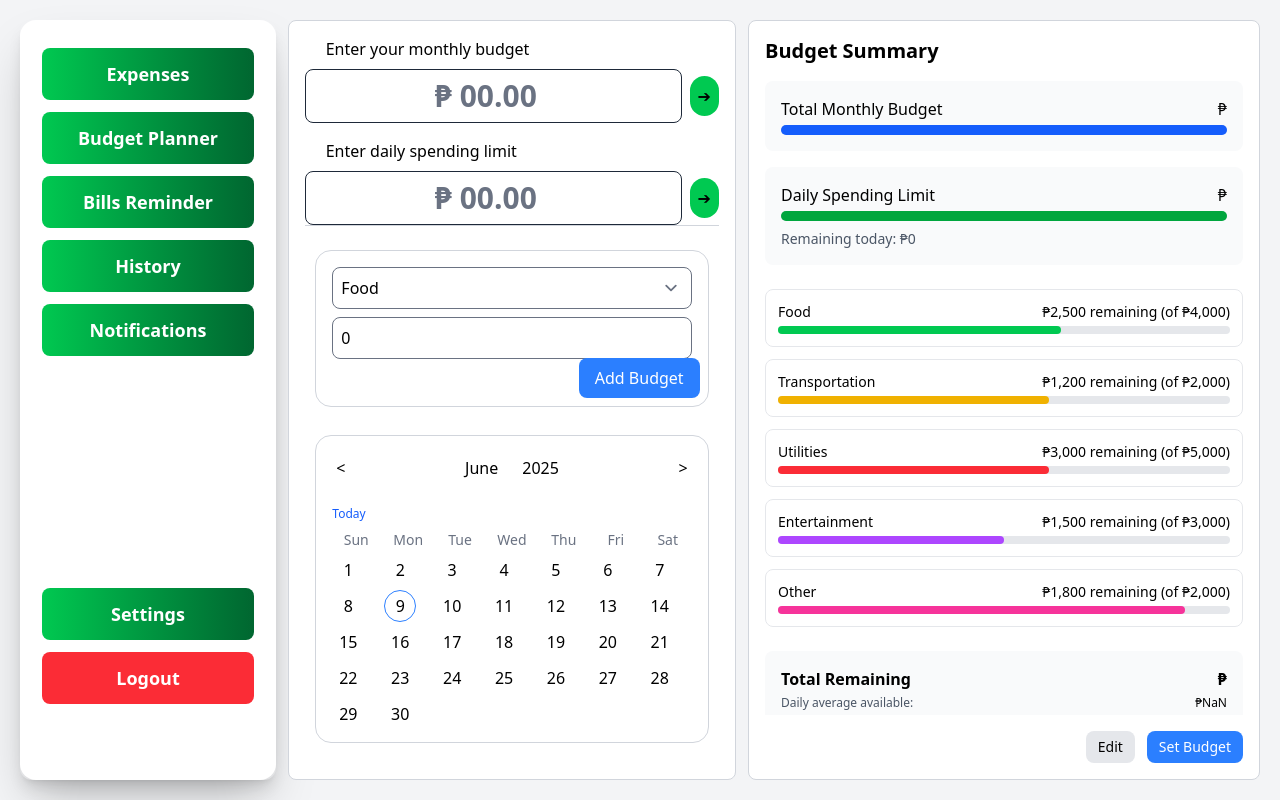
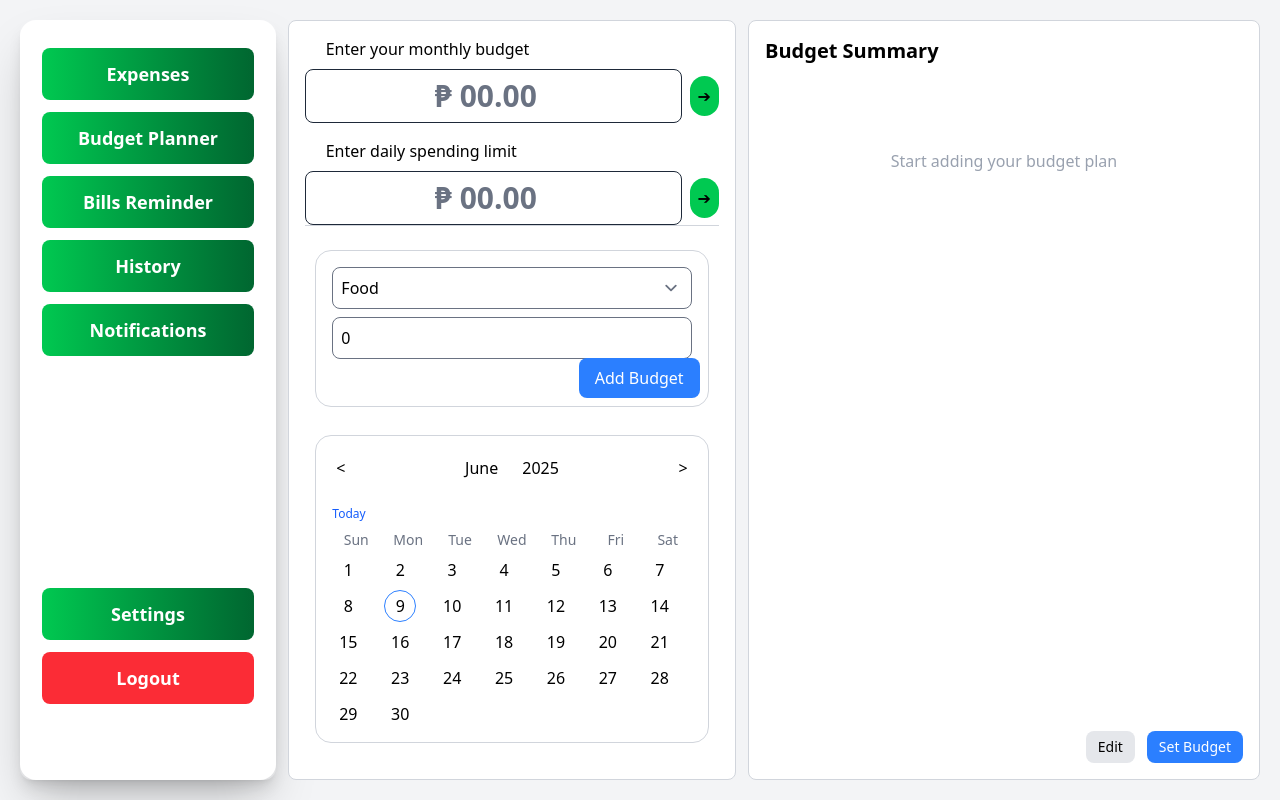
Before and after one commit to cianvergelll/Kwenta-Svelte, a SvelteKit app: page /budget-planner in a window 1280 px wide. Built offline with nearby package versions, Linux system fonts and the light colour scheme.

Commit message:
fetch function

```diff
--- a/src/routes/budget-planner/+page.svelte
+++ b/src/routes/budget-planner/+page.svelte
@@ -1,7 +1,11 @@
 <script>
+	import { error } from '@sveltejs/kit';
 	import SideNav from '../../components/Sidenav.svelte';
+	import { fade, slide } from 'svelte/transition';
+	import { onMount } from 'svelte';
 
 	let budget_plan = $state([]);
+	let errorMessage = $state('');
 	let daily_limit = $state('');
 	let daily_spent = $state('');
 	let total_budget = $state('');
@@ -9,6 +13,7 @@
 	let category_budgets = $state([]);
 	let selected_category = $state('food_budget');
 	let category_amount = $state(0);
+	let has_data = $state(false); // Track if any data exists
 
 	let categories = [
 		{ name: 'food_budget', label: 'Food' },
@@ -18,7 +23,14 @@
 		{ name: 'other_budget', label: 'Other' }
 	];
 
-	function setMonthlyBudget() {}
+	function setMonthlyBudget() {
+		if (total_budget > 0) has_data = true;
+	}
+
+	function setDailyLimit() {
+		if (daily_limit > 0) has_data = true;
+	}
+
 	let days_remaining_in_month = $state(0);
 	let currentDate = $state(new Date());
 	let selectedDate = $state(null);
@@ -41,11 +53,10 @@
 		'December'
 	];
 
-	const inputStyle = 'w-[90%] py-2 rounded-lg pl-4 mb-2 placeholder:text-gray-400';
-	const buttonStyle = 'px-4 py-2 rounded-lg font-medium transition-colors duration-200';
-
 	function addBudget() {
 		if (category_amount <= 0) return;
+
+		has_data = true;
 
 		category_budgets = [
 			...category_budgets,
@@ -61,6 +72,9 @@
 
 	function removeBudget(id) {
 		category_budgets = category_budgets.filter((item) => item.id !== id);
+		if (category_budgets.length === 0 && !total_budget && !daily_limit) {
+			has_data = false;
+		}
 	}
 
 	function getDaysInMonth(year, month) {
@@ -109,6 +123,76 @@
 		showMonthPicker = false;
 		showYearPicker = false;
 	}
+
+	onMount(async () => {
+		const token = localStorage.getItem('sessionToken');
+		if (!token) {
+			goto('/login');
+			return;
+		}
+
+		try {
+			const res = await fetch('/api/auth/verify', {
+				headers: { Authorization: `Bearer ${token}` }
+			});
+
+			if (!res.ok) {
+				localStorage.removeItem('sessionToken');
+				goto('/login');
+				return;
+			}
+
+			// await loadExpenses();
+		} catch (error) {
+			console.error('Session verification failed:', error);
+			goto('/login');
+		}
+	});
+
+	async function getAuthHeaders() {
+		const token = localStorage.getItem('sessionToken');
+		return {
+			'Content-Type': 'application/json',
+			Authorization: `Bearer ${token}`
+		};
+	}
+
+	async function setBudget() {
+		errorMessage = '';
+
+		try {
+			const res = await fetch('api/budget-planner', {
+				method: 'POST',
+				headers: await getAuthHeaders(),
+				body: JSON.stringify({
+					total_budget,
+					daily_limit,
+					food_budget,
+					transportation_budget,
+					utilities_budget,
+					entertainment_budget,
+					other_budget
+				})
+			});
+
+			if (!res.ok) {
+				const err = await res.json();
+				errorMessage = err.error || 'Failed to set budget';
+				return;
+			}
+
+			total_budget = '';
+			daily_limit = '';
+			food_budget = '';
+			transportation_budget = '';
+			utilities_budget = '';
+			entertainment_budget = '';
+			other_budget = '';
+			// await loadBudgetPlan();
+		} catch (error) {
+			console.error('Error adding expenses:', error);
+		}
+	}
 </script>
 
 <div class="flex h-screen w-screen items-center justify-start bg-gray-100">
@@ -136,6 +220,7 @@
 						required
 					/>
 					<button
+						onclick={setMonthlyBudget}
 						aria-label="Add expense"
 						class="ml-2 rounded-full bg-green-500 p-2 hover:bg-green-800"
 					>
@@ -159,6 +244,7 @@
 						required
 					/>
 					<button
+						onclick={setDailyLimit}
 						aria-label="Add expense"
 						class="ml-2 rounded-full bg-green-500 p-2 hover:bg-green-800"
 					>
@@ -195,7 +281,6 @@
 		<div
 			class="mx-auto my-5 h-[50%] w-[95%] overflow-y-auto rounded-2xl border border-gray-300 p-4"
 		>
-			{#if category_budgets.length === 0}
 			<!-- Calendar Section -->
 			<div class="calendar-container">
 				<div class="calendar-header mb-4 flex items-center justify-between">
@@ -216,8 +301,7 @@
 									{#each months as month, index}
 										<button
 											onclick={() => selectMonth(index)}
-												class="rounded p-1 text-xs hover:bg-gray-100 {currentDate.getMonth() ===
-												index
+											class="rounded p-1 text-xs hover:bg-gray-100 {currentDate.getMonth() === index
 												? 'bg-blue-100 font-medium'
 												: ''}"
 										>
@@ -311,23 +395,6 @@
 					</div>
 				</div>
 			</div>
-			{:else}
-				<ul class="space-y-2">
-					{#each category_budgets as item (item.id)}
-						<li class="flex items-center justify-between border-b p-2">
-							<div>
-								<span class="font-medium">
-									{categories.find((c) => c.name === item.category)?.label}:
-								</span>
-								<span>₱{item.amount.toLocaleString()}</span>
-							</div>
-							<button onclick={() => removeBudget(item.id)} class="text-red-500 hover:text-red-700">
-								×
-							</button>
-						</li>
-					{/each}
-				</ul>
-			{/if}
 		</div>
 	</div>
 
@@ -336,10 +403,11 @@
 		<div class="flex h-full flex-col">
 			<h2 class="mb-4 text-xl font-bold">Budget Summary</h2>
 
-			<!-- Scrollable Content Area -->
-			<div class="flex-1 overflow-y-auto">
+			<!-- Fixed Top Section (Outside Scroll) -->
+			<div class="sticky top-0 z-10 bg-white pb-4">
+				{#if has_data}
 					<!-- Monthly Budget Summary -->
-				<div class="mb-4 rounded-lg bg-gray-50 p-4">
+					<div transition:slide class="mb-4 rounded-lg bg-gray-50 p-4">
 						<div class="mb-1 flex items-center justify-between">
 							<span class="font-medium">Total Monthly Budget</span>
 							<span class="font-medium">₱{total_budget.toLocaleString()}</span>
@@ -350,7 +418,7 @@
 					</div>
 
 					<!-- Daily Spending Limit Summary -->
-				<div class="mb-6 rounded-lg bg-gray-50 p-4">
+					<div transition:slide class="mb-4 rounded-lg bg-gray-50 p-4">
 						<div class="mb-1 flex items-center justify-between">
 							<span class="font-medium">Daily Spending Limit</span>
 							<span class="font-medium">₱{daily_limit.toLocaleString()}</span>
@@ -361,67 +429,41 @@
 								style="width: {((daily_limit - daily_spent) / daily_limit) * 100}%"
 							></div>
 						</div>
-					<div class="mt-2 text-sm text-gray-600">
-						<span>Remaining today: </span>
-						<span class="font-medium">₱{(daily_limit - daily_spent).toLocaleString()}</span>
+					</div>
+				{:else}
+					<div class="flex h-40 items-center justify-center text-gray-400">
+						Start adding your budget plan
+					</div>
+				{/if}
+			</div>
+
+			<!-- Scrollable Content Area -->
+			<div class="flex-1 overflow-y-auto">
+				{#if has_data}
+					<!-- Compact Category Breakdown -->
+					<div class="space-y-3">
+						{#each category_budgets as item (item.id)}
+							<div transition:fade class="rounded-lg border border-gray-200 p-3">
+								<div class="mb-1 flex items-center justify-between text-sm">
+									<span>{categories.find((c) => c.name === item.category)?.label}</span>
+									<span class="font-medium">
+										₱{item.amount.toLocaleString()} remaining (of ₱{item.amount.toLocaleString()})
+									</span>
+								</div>
+								<div class="h-2 w-full rounded-full bg-gray-200">
+									<div class="h-2 rounded-full bg-green-500" style="width: 100%"></div>
 								</div>
 							</div>
-
-				<!-- Compact Category Breakdown -->
-				<div class="space-y-3">
-					<div class="rounded-lg border border-gray-200 p-3">
-						<div class="mb-1 flex items-center justify-between text-sm">
-							<span>Food</span>
-							<span class="font-medium">₱2,500 remaining (of ₱4,000)</span>
+						{/each}
 					</div>
-						<div class="h-2 w-full rounded-full bg-gray-200">
-							<div class="h-2 rounded-full bg-green-500" style="width: 62.5%"></div>
-						</div>
+				{/if}
 			</div>
 
-					<div class="rounded-lg border border-gray-200 p-3">
-						<div class="mb-1 flex items-center justify-between text-sm">
-							<span>Transportation</span>
-							<span class="font-medium">₱1,200 remaining (of ₱2,000)</span>
-						</div>
-						<div class="h-2 w-full rounded-full bg-gray-200">
-							<div class="h-2 rounded-full bg-yellow-500" style="width: 60%"></div>
-						</div>
-					</div>
-
-					<div class="rounded-lg border border-gray-200 p-3">
-						<div class="mb-1 flex items-center justify-between text-sm">
-							<span>Utilities</span>
-							<span class="font-medium">₱3,000 remaining (of ₱5,000)</span>
-						</div>
-						<div class="h-2 w-full rounded-full bg-gray-200">
-							<div class="h-2 rounded-full bg-red-500" style="width: 60%"></div>
-						</div>
-					</div>
-
-					<div class="rounded-lg border border-gray-200 p-3">
-						<div class="mb-1 flex items-center justify-between text-sm">
-							<span>Entertainment</span>
-							<span class="font-medium">₱1,500 remaining (of ₱3,000)</span>
-						</div>
-						<div class="h-2 w-full rounded-full bg-gray-200">
-							<div class="h-2 rounded-full bg-purple-500" style="width: 50%"></div>
-						</div>
-					</div>
-
-					<div class="rounded-lg border border-gray-200 p-3">
-						<div class="mb-1 flex items-center justify-between text-sm">
-							<span>Other</span>
-							<span class="font-medium">₱1,800 remaining (of ₱2,000)</span>
-						</div>
-						<div class="h-2 w-full rounded-full bg-gray-200">
-							<div class="h-2 rounded-full bg-pink-500" style="width: 90%"></div>
-						</div>
-					</div>
-				</div>
-
+			<!-- Fixed Bottom Section (Outside Scroll) -->
+			<div class="sticky bottom-0 bg-white pt-4">
+				{#if has_data}
 					<!-- Total Remaining -->
-				<div class="mt-6 rounded-lg bg-gray-50 p-4">
+					<div transition:slide class="mb-4 rounded-lg bg-gray-50 p-4">
 						<div class="flex items-center justify-between">
 							<span class="font-semibold">Total Remaining</span>
 							<span class="font-semibold">₱{remaining_budget.toLocaleString()}</span>
@@ -433,15 +475,19 @@
 							>
 						</div>
 					</div>
-			</div>
+				{/if}
 
 				<!-- Fixed Footer Buttons -->
-			<div class="mt-auto flex justify-end space-x-3 pt-4">
+				<div class="flex justify-end space-x-3 pt-4">
 					<button class="rounded-lg bg-gray-200 px-3 py-1.5 text-sm hover:bg-gray-300">Edit</button>
-				<button class="rounded-lg bg-blue-500 px-3 py-1.5 text-sm text-white hover:bg-blue-600">
+					<button
+						onclick={setBudget}
+						class="rounded-lg bg-blue-500 px-3 py-1.5 text-sm text-white hover:bg-blue-600"
+					>
 						Set Budget
 					</button>
 				</div>
 			</div>
 		</div>
 	</div>
+</div>
```
Also changed, not shown: package.json (+6 -5 lines), 1 other file (tests, documents, lock files or other folders). Lines whose indentation alone changed are shown as unchanged.
